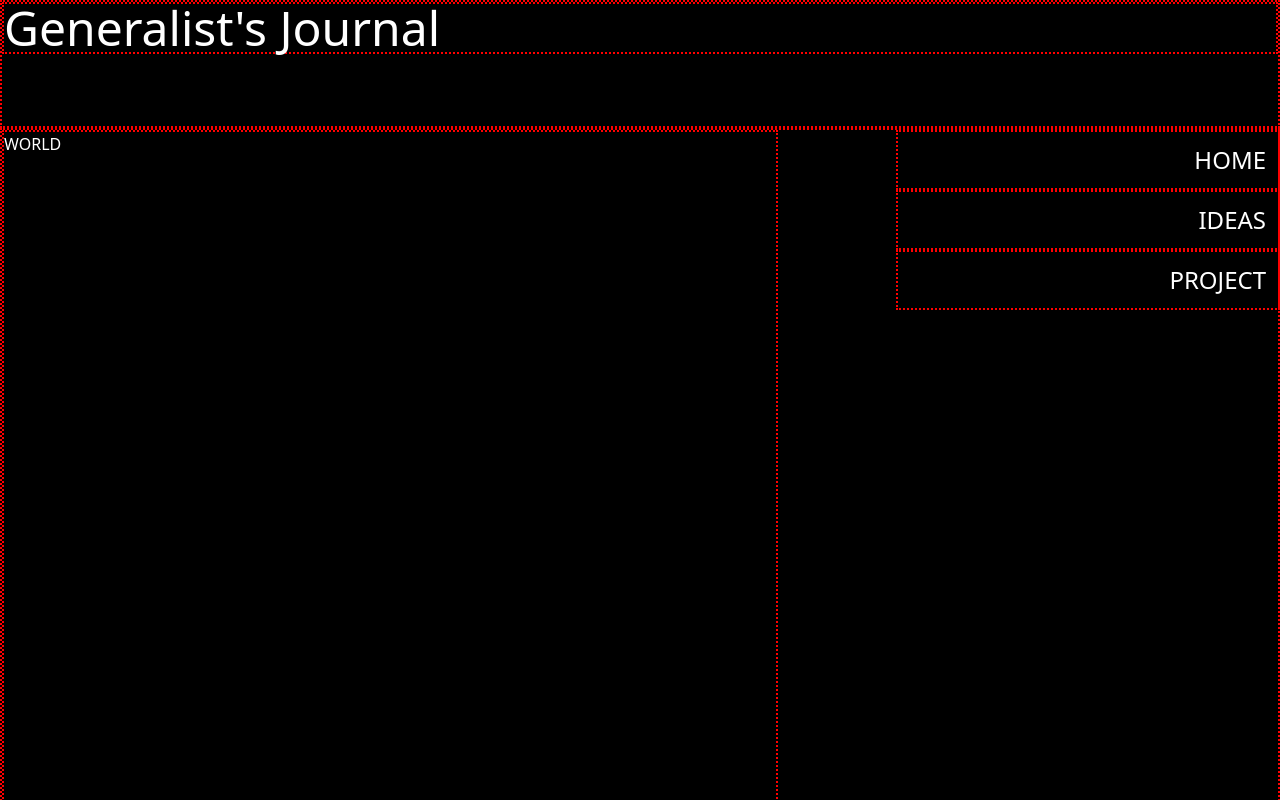
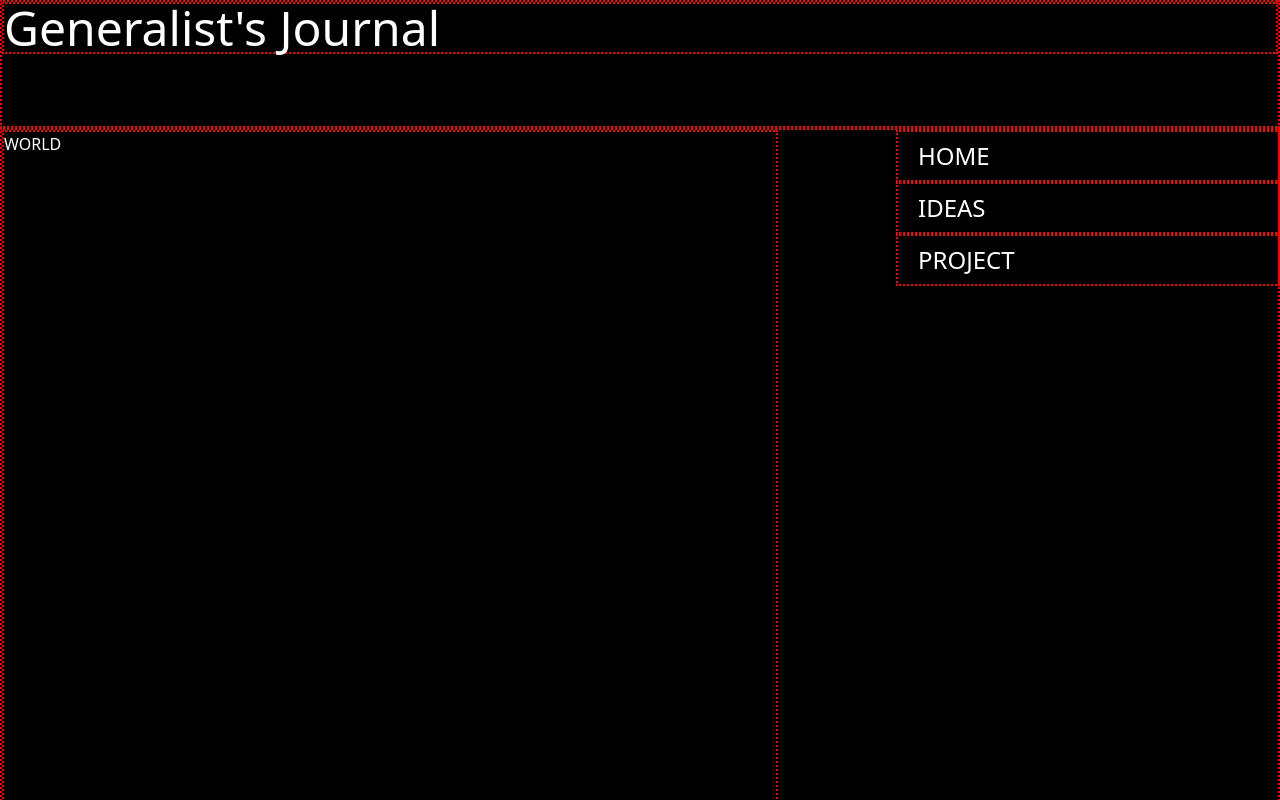
Before and after one commit to ArshadM098/generalist-journal, a Next.js app: page / in a window 1280 px wide. Shown: the top 800 px of the page. Built offline with nearby package versions, Linux system fonts and the light colour scheme.

Commit message:
Cursor Selection Updated

```diff
--- a/components/navBtns.js
+++ b/components/navBtns.js
@@ -1,5 +1,7 @@
 export default function NavBtns({children}){
     return (
-        <p className="text-white p-3 text-2xl text-right justify-items-end test">{children}</p>
+        <p className="text-white px-5 py-2 text-2xl text-left justify-items-end test
+       "><span className=" hover:underline transition-all
+       hover:cursor-pointer select-none">{children}</span></p>
     )
 }
--- a/components/rounded-button.js
+++ b/components/rounded-button.js
@@ -5,6 +5,7 @@ export default function RoundedButton({children}){
          px-5 py-2 pb-3 m-5
          border-white border-solid border-2
           hover:bg-slate-900 transition-colors
+          hover:cursor-pointer select-none
           text-2xl
           ">{children}</div>
     )
```
